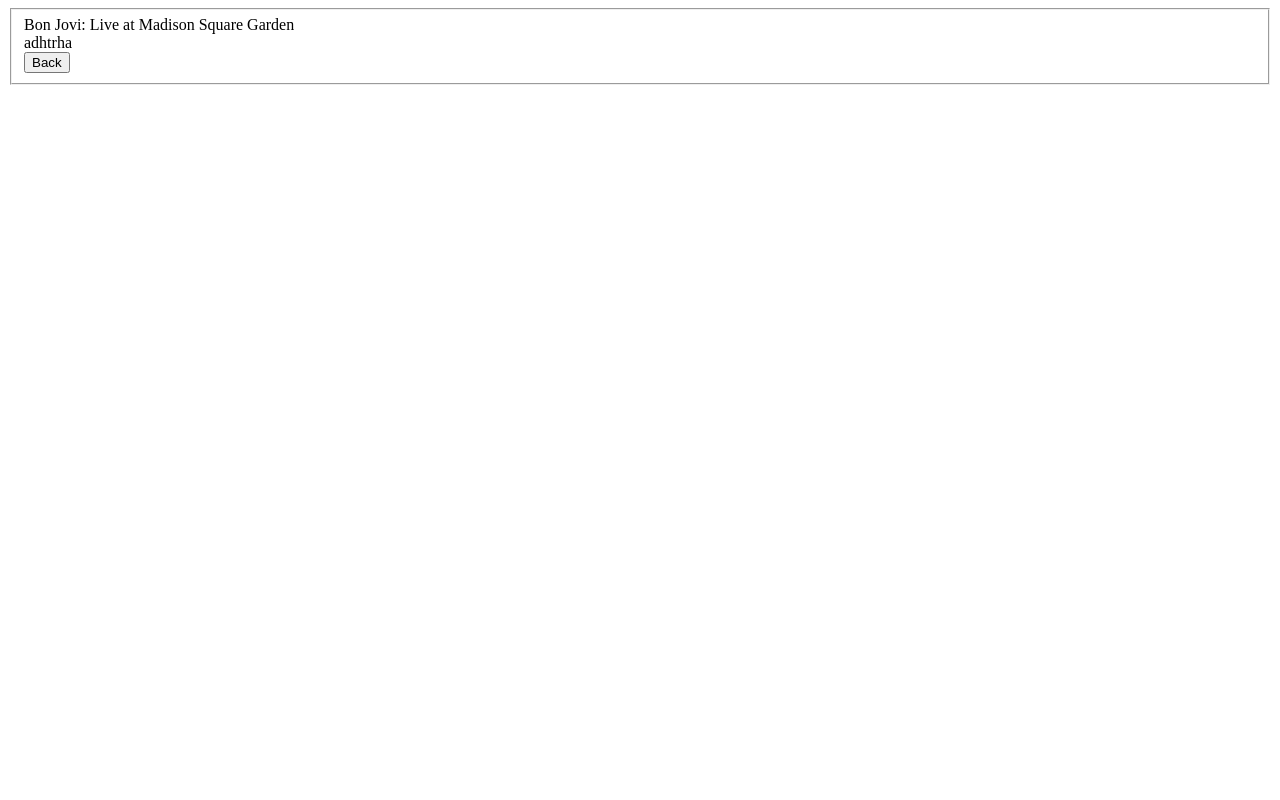
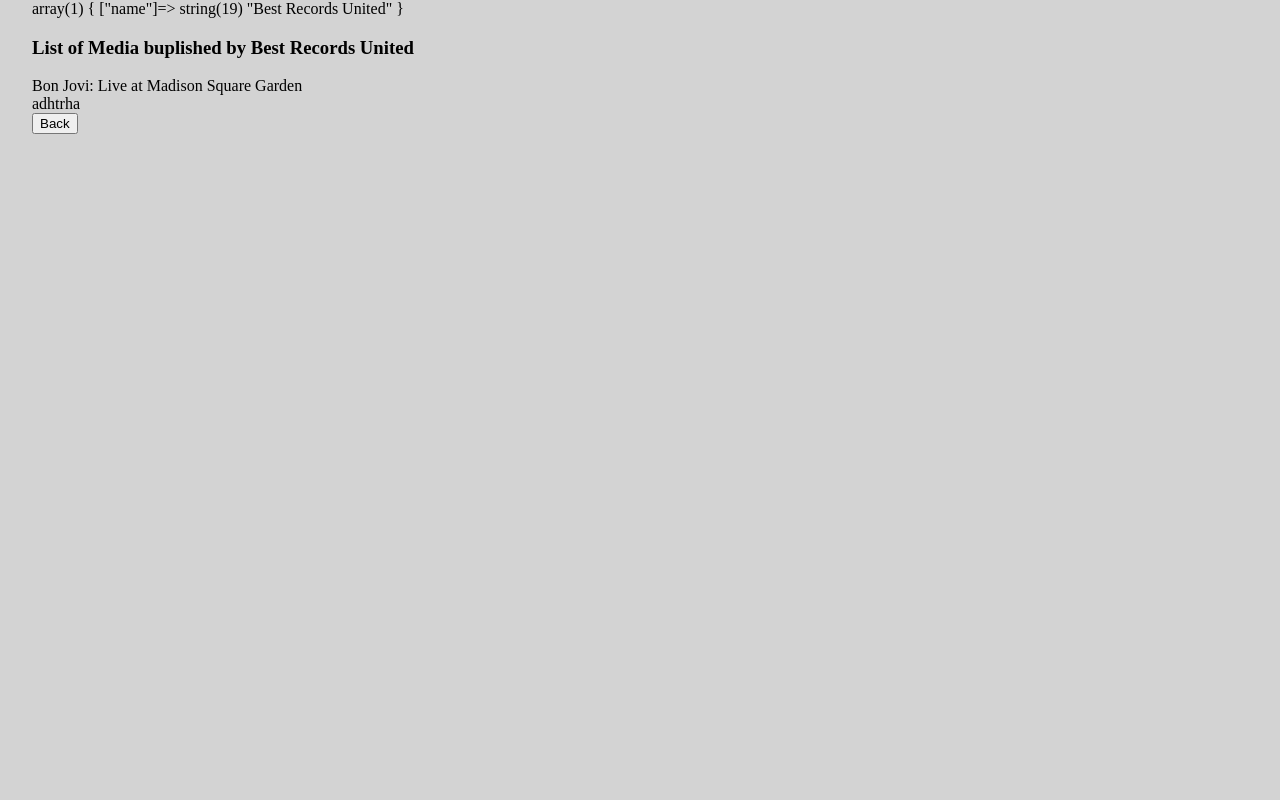
Before and after one commit to aliravn/CF-CR11-Valeria, a PHP site: page /p_publisher.php?id=4 in a window 1280 px wide. Run offline with PHP 8.4, Linux system fonts and the light colour scheme; data comes from the database, SQL or seed files in the repository.

Commit message:
add function to display publisher

```diff
--- a/p_publisher.php
+++ b/p_publisher.php
@@ -10,6 +10,12 @@ if ($_GET['id']) {
 	$id = $_GET['id'];
 	$sql_request = "SELECT media.title FROM media WHERE fk_publisher = '$id'";
 	$result = $connect->query($sql_request);
+
+	$sql_publisher = "SELECT publishers.name FROM publishers WHERE publisher_ID = '$id'";
+	$result_publisher = $connect->query($sql_publisher);
+	$publisher_name = $result_publisher->fetch_assoc();
+	var_dump($publisher_name);
+
 	$connect->close();
 ?>
 
@@ -17,10 +23,11 @@ if ($_GET['id']) {
 <html>
 <head>
    <title>Media by Publisher</title>
+   <link rel="stylesheet" type="text/css" href="css/style.css">
 </head>
 
 <body>
-	<fieldset>
+	<h3>List of Media buplished by <?php echo $publisher_name['name'] ?></h3>
 	<?php
 	if($result->num_rows > 0) {
 		while($row = $result->fetch_assoc()) {
@@ -32,7 +39,7 @@ if ($_GET['id']) {
 	}
 	?>
 	<a  href= "index.php"><button type="button">Back</button></a>
-	</fieldset>
+
 
 </body>
 </html>
```
Lines whose indentation alone changed are shown as unchanged.
